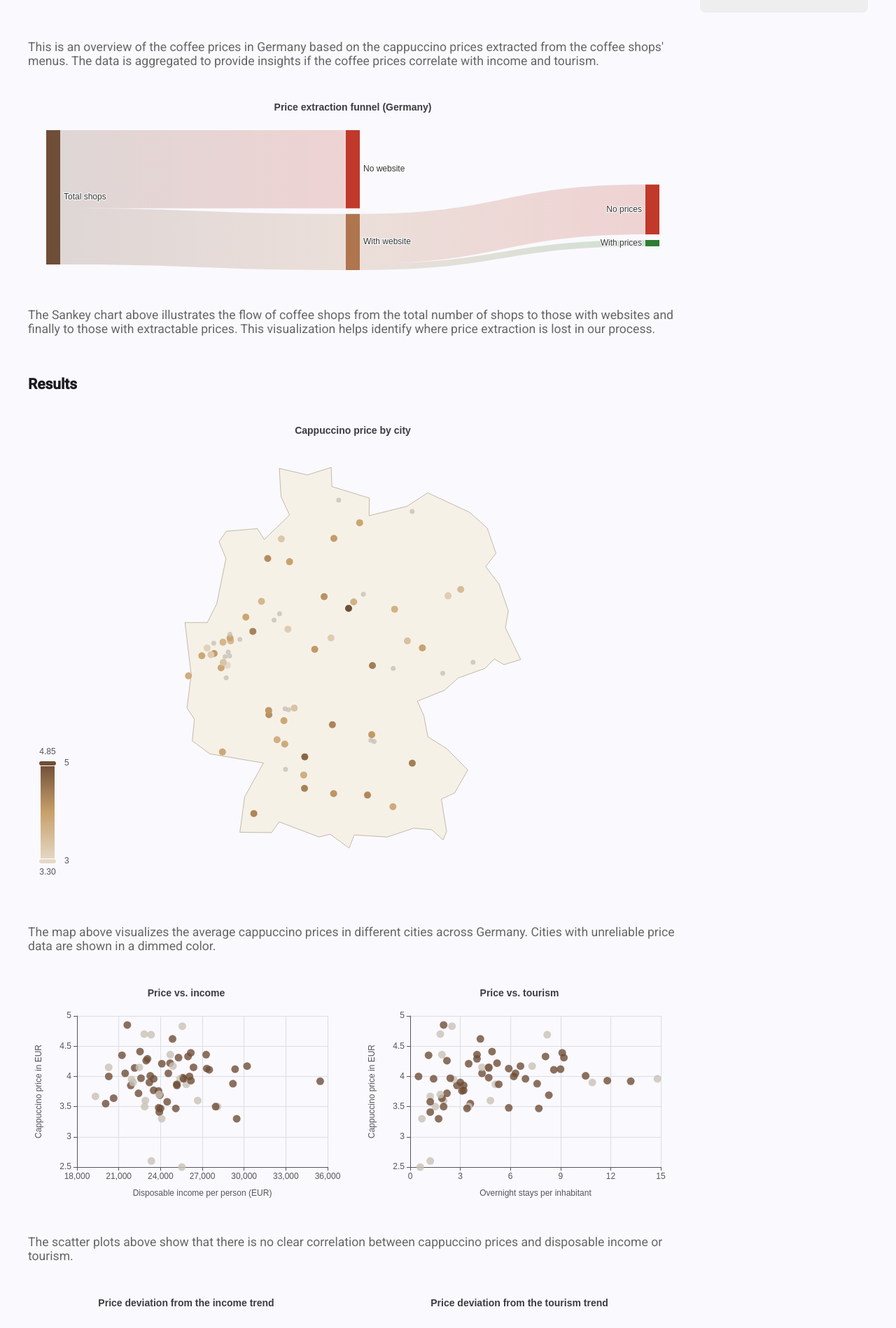
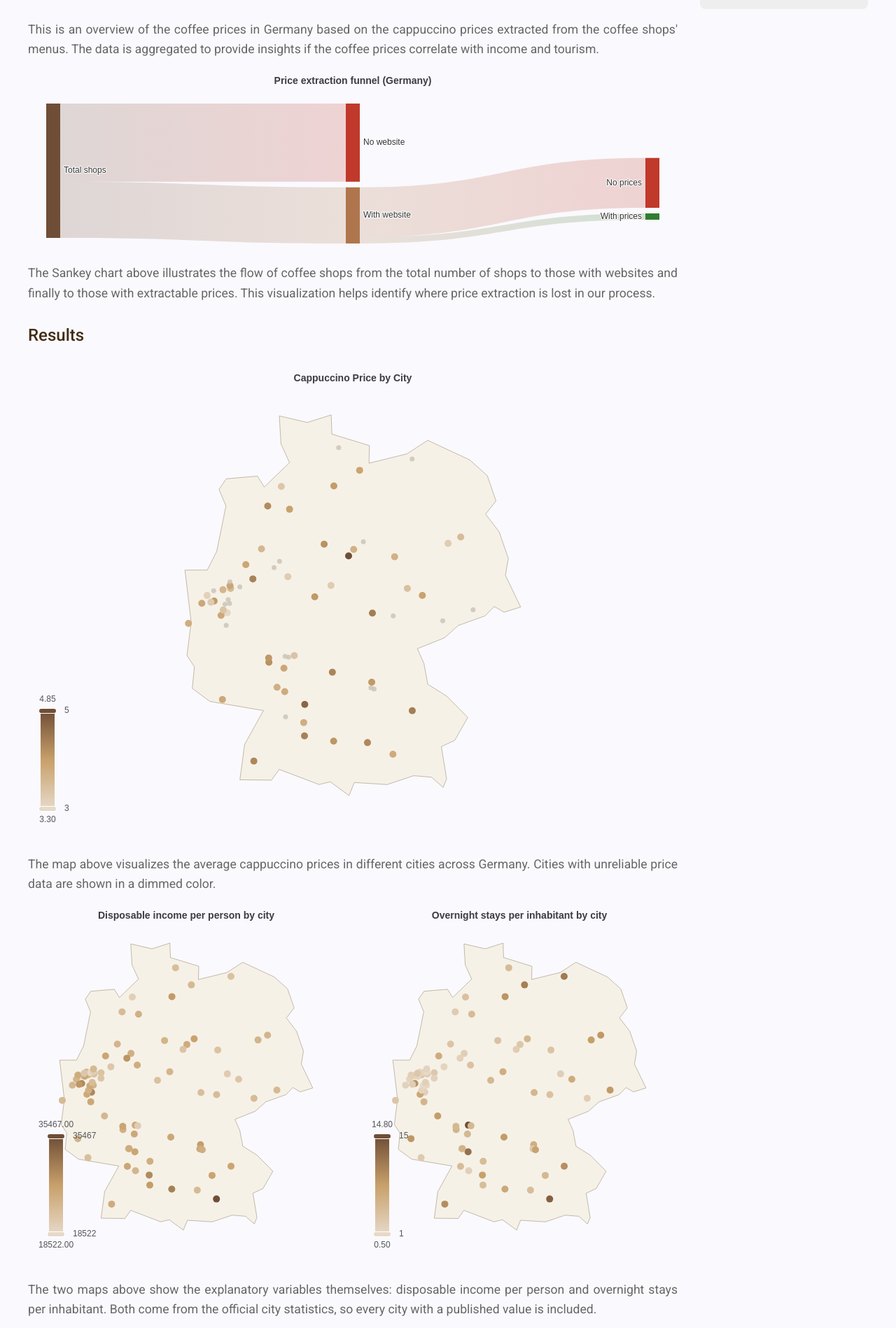
Before and after one commit to dobe-1/CoffeeFinder, an Angular app in the folder frontend/: page /germany-overview in a window 1280 px wide. Shown: the part 242-2140 px from the top of the page at 70% size. Built offline with nearby package versions, Linux system fonts and the light colour scheme.

Commit message:
feat: Improve Overview

```diff
--- a/frontend/src/app/overview/overview.css
+++ b/frontend/src/app/overview/overview.css
@@ -11,12 +11,81 @@
 .overview {
     display: flex;
     flex-direction: column;
-  align-items: center;
-  gap: 1.5rem;
+    gap: 1rem;
+    text-align: left;
+}
+
+.overview h1 {
+    font-size: 2.5rem;
+    font-weight: 600;
+    color: #412D15;
+    text-align: center;
 }
 
 .overview h2 {
+    font-size: 1.5rem;
+    font-weight: 500;
+    color: #412D15;
     align-self: flex-start;
+    scroll-margin-top: 76px;
+}
+
+.overview h3 {
+    font-size: 1.2rem;
+    font-weight: 500;
+    color: #412D15;
+    align-self: flex-start;
+    margin: 0.5rem 0 0;
+    scroll-margin-top: 76px;
+}
+
+.overview p {
+    margin: 0;
+    line-height: 1.6;
+    font-size: 1.1rem;
+    color: #666;
+    text-align: justify;
+}
+
+.overview a {
+    color: #6f4e37;
+}
+
+.overview-chart {
+    width: 100%;
+    max-width: 900px;
+    margin: 0 auto;
+}
+
+.map-chart {
+    width: 100%;
+    max-width: 960px;
+    margin: 0 auto;
+}
+
+.scatter-row,
+.map-row {
+    display: flex;
+    flex-wrap: wrap;
+    gap: 1.5rem;
+    width: 100%;
+    max-width: 1100px;
+    margin: 0 auto;
+}
+
+.scatter-cell,
+.map-cell {
+    flex: 1 1 320px;
+    min-width: 0;
+}
+
+/* Custom element hosts are inline by default; make them fill their container. */
+.overview-chart app-sankey-chart,
+.scatter-cell app-scatterplot,
+.map-chart app-geomap,
+.map-cell app-geomap {
+    display: block;
+    width: 100%;
 }
 
 .table-of-contents {
@@ -25,12 +94,6 @@
     background: #eee;
     border-radius: 0.5rem;
     padding: 1rem;
-}
-
-.table-of-contents h2 {
-  font-size: 1.5rem;
-  font-weight: 500;
-  color: #412D15;
 }
 
 .table-of-contents nav {
@@ -48,6 +111,12 @@
     text-decoration: underline;
 }
 
+.table-of-contents a.toc-sub {
+    padding-left: 0.85rem;
+    font-size: 0.9rem;
+    opacity: 0.85;
+}
+
 @media (max-width: 900px) {
     .overview-layout {
         grid-template-columns: 1fr;
@@ -58,74 +127,3 @@
         order: -1;
     }
 }
-
-.overview h1 {
-  font-size: 2.5rem;
-  font-weight: 600;
-  color: #412D15;
-  text-align: center;
-}
-
-.overview-chart {
-  width: 100%;
-  max-width: 900px;
-}
-
-/* Custom element hosts are inline by default; make it fill its container. */
-.overview-chart app-sankey-chart {
-  display: block;
-  width: 100%;
-}
-
-.scatter-row {
-  display: flex;
-  flex-wrap: wrap;
-  gap: 1.5rem;
-  width: 100%;
-  max-width: 1100px;
-}
-
-.scatter-cell {
-  flex: 1 1 320px;
-  min-width: 0;
-}
-
-
-.scatter-cell app-scatterplot {
-  display: block;
-  width: 100%;
-}
-
-.map-chart {
-  width: 100%;
-  max-width: 960px;
-}
-
-.map-row {
-  display: flex;
-  flex-wrap: wrap;
-  gap: 1.5rem;
-  width: 100%;
-  max-width: 1100px;
-}
-
-.map-cell {
-  flex: 1 1 320px;
-  min-width: 0;
-}
-
-.map-cell app-geomap {
-  display: block;
-  width: 100%;
-}
-
-/* Custom element hosts are inline by default; make it fill its container. */
-.map-chart app-geo-scatter {
-  display: block;
-  width: 100%;
-}
-
-.placeholder {
-  font-size: 1.1rem;
-  color: #666;
-}
--- a/frontend/src/app/overview/overview.html
+++ b/frontend/src/app/overview/overview.html
@@ -3,7 +3,7 @@
     <h1>Germany Overview</h1>
 
     <h2 id="limitations">Limitations</h2>
-    <p class="placeholder">
+    <p>
       This is an overview of the coffee prices in Germany based on the cappuccino prices extracted from the coffee
       shops'
       menus. The data is aggregated to provide insights if the coffee prices correlate with income and tourism.
@@ -14,10 +14,10 @@
         chartTitle="Price extraction funnel (Germany)" />
     </div>
     } @else {
-    <p class="placeholder">No aggregate data available yet.</p>
+    <p>No aggregate data available yet.</p>
     }
 
-    <p class="placeholder">
+    <p>
       The Sankey chart above illustrates the flow of coffee shops from the total number of shops to those with websites
       and finally to those with extractable prices. This visualization helps identify where price extraction is lost in
       our process.
@@ -29,12 +29,28 @@
 
     <div class="map-chart">
       <app-geomap [geoJson]="germanyGeoJson()" [mapName]="germanyMapName" [points]="geoPoints()" valueName="EUR"
-        chartTitle="Cappuccino price by city" />
+        chartTitle="Cappuccino Price by City" />
     </div>
 
-    <p class="placeholder">
+    <p>
       The map above visualizes the average cappuccino prices in different cities across Germany. Cities with unreliable
       price data are shown in a dimmed color.
+    </p>
+
+    <div class="map-row">
+      <div class="map-cell">
+        <app-geomap [geoJson]="germanyGeoJson()" [mapName]="germanyMapName" [points]="incomeGeoPoints()" [height]="520"
+          valueName="EUR" chartTitle="Disposable income per person by city" />
+      </div>
+      <div class="map-cell">
+        <app-geomap [geoJson]="germanyGeoJson()" [mapName]="germanyMapName" [points]="overnightGeoPoints()"
+          [height]="520" valueName="stays per inhabitant" chartTitle="Overnight stays per inhabitant by city" />
+      </div>
+    </div>
+
+    <p>
+      The two maps above show the explanatory variables themselves: disposable income per person and overnight stays per
+      inhabitant. Both come from the official city statistics, so every city with a published value is included.
     </p>
 
     <div class="scatter-row">
@@ -48,7 +64,7 @@
       </div>
     </div>
 
-    <p class="placeholder">
+    <p>
       The scatter plots above show that there is no clear correlation between cappuccino prices and disposable income or
       tourism.
     </p>
@@ -64,9 +80,21 @@
       </div>
     </div>
 
-    <p class="placeholder">
+    <p>
       Both maps show how far each city's cappuccino price lies above (red) or below (blue) the price predicted by a
       linear fit on disposable income and on overnight stays. Only cities with a reliable sample size are included.
+    </p>
+
+    <div class="map-chart">
+      <app-geomap [geoJson]="germanyGeoJson()" [mapName]="germanyMapName" [points]="affordabilityPoints()"
+        valueName="cappuccinos" chartTitle="Cappuccinos affordable per year by city" />
+    </div>
+
+    <p>
+      This map divides the yearly disposable income per person by the local cappuccino price, so each city shows how
+      many cappuccinos an average inhabitant could buy from one year of disposable income. It combines both effects:
+      a city is dark either because coffee is cheap or because incomes are high. Cities with unreliable price data are
+      shown in a dimmed color.
     </p>
 
     <!-- Hendrik -->
--- a/frontend/src/app/overview/overview.ts
+++ b/frontend/src/app/overview/overview.ts
@@ -65,6 +65,34 @@ export class Overview implements OnInit {
     this.deviationPoints((agg) => agg.overnight_stays_per_inhabitant),
   );
 
+  readonly incomeGeoPoints = computed(() =>
+    this.geoValuePoints((agg) => agg.disposable_income_per_person),
+  );
+
+  readonly overnightGeoPoints = computed(() =>
+    this.geoValuePoints((agg) => agg.overnight_stays_per_inhabitant),
+  );
+
+  readonly affordabilityPoints = computed<GeoScatterPoint[]>(() =>
+    Object.entries(this.coffeeService.aggregates()).flatMap(([city, agg]) => {
+      const income = agg.disposable_income_per_person;
+      const price = agg.aggregated_value;
+      if (income == null || price == null || price === 0) {
+        return [];
+      }
+      const [lat, lon] = agg.coordinates;
+      return [
+        {
+          name: city,
+          lon,
+          lat,
+          value: income / price,
+          dimmed: !this.isReliable(agg),
+        },
+      ];
+    }),
+  );
+
   readonly geoPoints = computed<GeoScatterPoint[]>(() =>
     Object.entries(this.coffeeService.aggregates()).flatMap(([city, agg]) => {
       if (agg.aggregated_value == null) {
@@ -87,6 +115,19 @@ export class Overview implements OnInit {
   // Unreliable cities are still plotted, just dimmed.
   private isReliable(agg: AggregationResult): boolean {
     return agg.total_shops > 0 && agg.sample_size >= RELIABLE_SAMPLE_RATIO * agg.total_shops;
+  }
+
+  private geoValuePoints(
+    getValue: (agg: AggregationResult) => number | null,
+  ): GeoScatterPoint[] {
+    return Object.entries(this.coffeeService.aggregates()).flatMap(([city, agg]) => {
+      const value = getValue(agg);
+      if (value == null) {
+        return [];
+      }
+      const [lat, lon] = agg.coordinates;
+      return [{ name: city, lon, lat, value }];
+    });
   }
 
   private deviationPoints(
```
Lines whose indentation alone changed are shown as unchanged.
